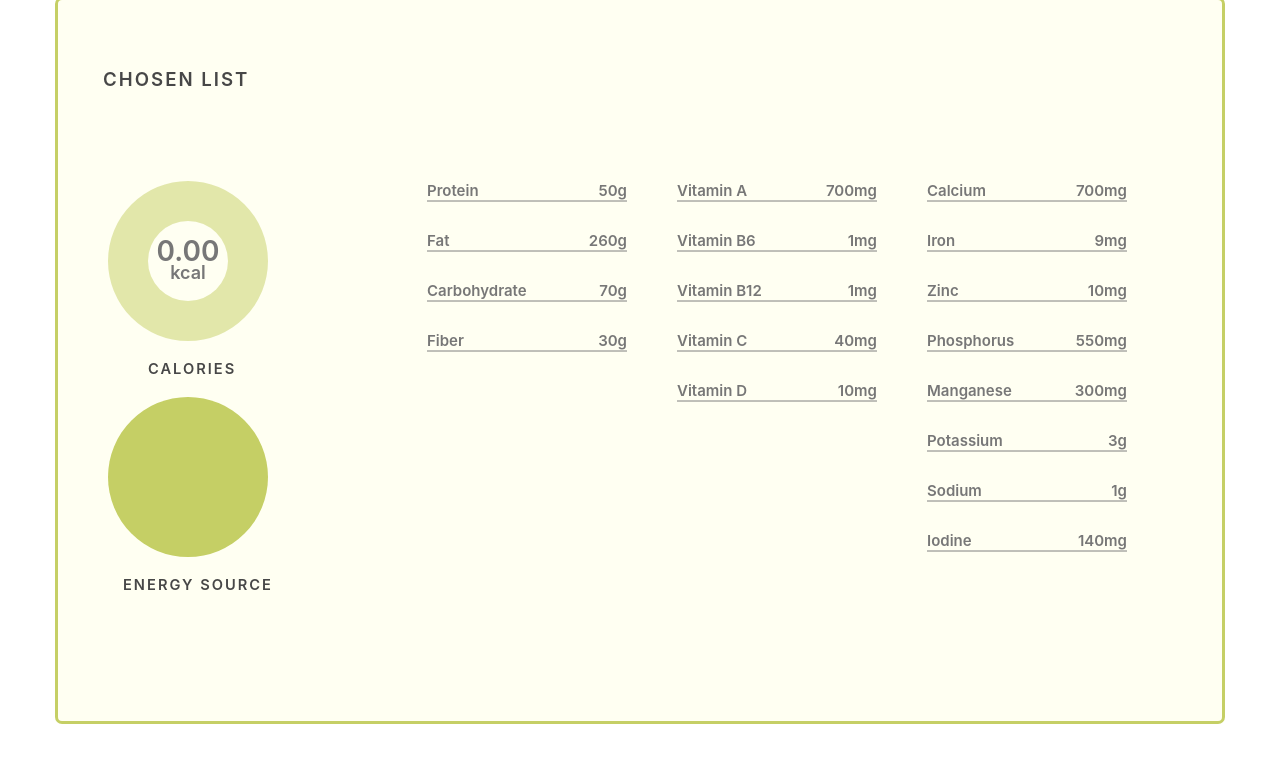
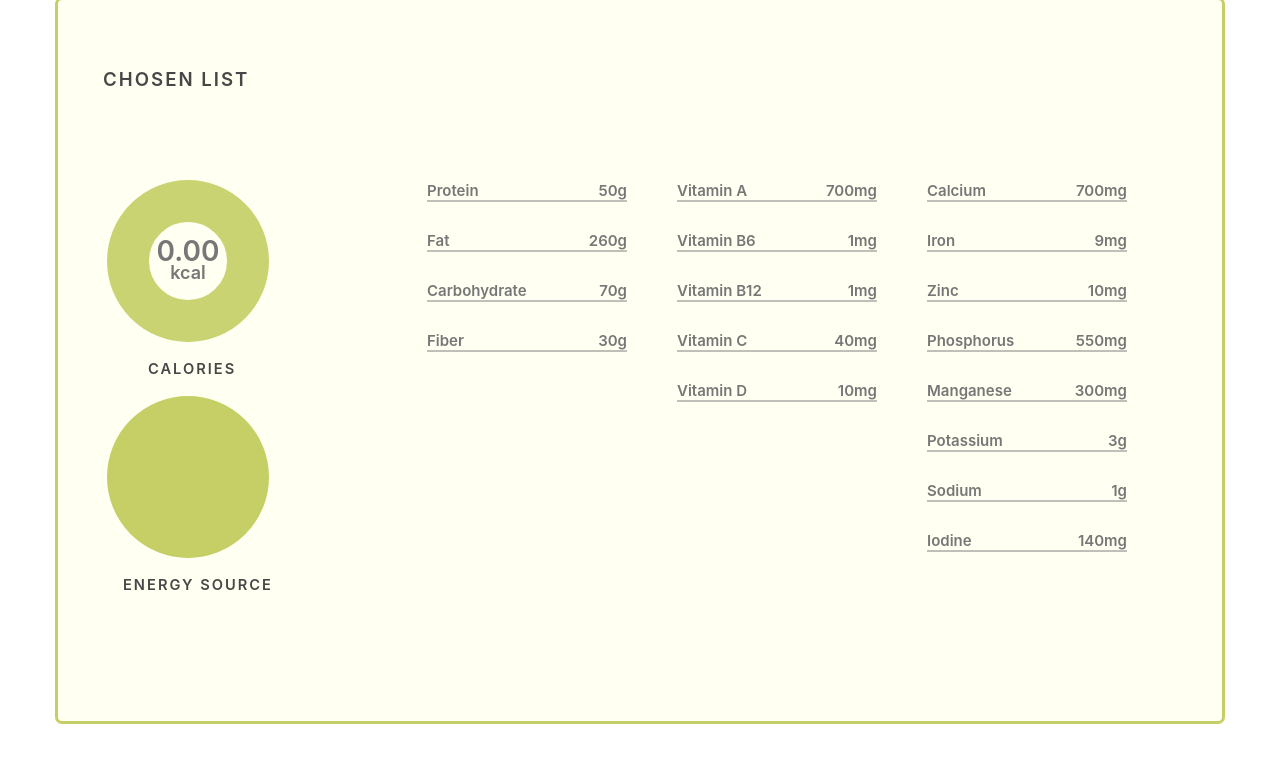
Before and after one commit to chameleonTK/know-your-food, a plain HTML site: page index.html in a window 1280 px wide. Shown: the part 1997-2771 px from the top of the page. Drawn offline with nearby package versions, Linux system fonts and the light colour scheme.

Commit message:
change color

```diff
--- a/DesignApp.js
+++ b/DesignApp.js
@@ -18,7 +18,7 @@ DesignApp.prototype.visualize = function(data, options) {
         return data.map((d) => {
             return {
                 value: (d.protein*4 + d.carbohydrate*4 + d.fat*9)/1000.0,
-                name: data.name,
+                name: d.name,
                 color: d.color
             }
         });
@@ -34,7 +34,7 @@ DesignApp.prototype.visualize = function(data, options) {
         });
     }
 
-    var caloriesChart = new PieChart("#chart-calories", null, {innerRadius: 40, innerText:true, opacity:0.5})
+    var caloriesChart = new PieChart("#chart-calories", null, {innerRadius: 40, innerText:true, opacity:0.9})
     var proportionChart = new PieChart("#chart-proportion", null, {})
 
     options["opacity"] = 0.9;
@@ -68,9 +68,9 @@ DesignApp.prototype.visualize = function(data, options) {
     });
 
     PubSub.subscribe('del-detail', function(msg, delIndex) {
-        if (_data.length <=1) {
-            return;
-        }
+        // if (_data.length <=1) {
+        //     return;
+        // }
 
         $("#"+delIndex).remove();
 
@@ -83,9 +83,24 @@ DesignApp.prototype.visualize = function(data, options) {
         }).filter(d => d!=null);
 
         _data = newdata;
-        caloriesChart.draw(getCalcories(_data), _.sum)
-        proportionChart.draw(getProportion(_data))
-        nutrientsChart.draw(_data)
+        if (_data.length == 0) {
+            caloriesChart.draw([{
+                value: 1,
+                name: "",
+                color: "#c5cf65"
+            }], () => 0)
+            proportionChart.draw([{
+                value: 1,
+                name: "",
+                color: "#c5cf65"
+            }], () => 0)
+            nutrientsChart.draw([])
+        } else {
+            caloriesChart.draw(getCalcories(_data), _.sum)
+            proportionChart.draw(getProportion(_data))
+            nutrientsChart.draw(_data)
+        }
+
 
     });
 
--- a/PieChart.js
+++ b/PieChart.js
@@ -41,9 +41,12 @@ var PieChart = function(domSelection, data, options) {
             .attr("class", "pie-path")
             .attr("d", _arc)
             .attr("fill", (d, i) => {
-                console.log(d)
                 return d.data.value.color
             }).style("opacity", options.opacity)
+            .attr('stroke', (d, i) => {
+                return d.data.value.color
+            })
+            .attr('stroke-width', 2);
 
 
         if (options.innerText) {
@@ -61,8 +64,8 @@ var PieChart = function(domSelection, data, options) {
             .attr("dy", "1em")
             .text("kcal")
             .style("font-size", "18px");
+
         } else {
-
             vm.svg
             .selectAll(".arc-text-text")
             .data(_pieData)
@@ -83,6 +86,8 @@ var PieChart = function(domSelection, data, options) {
             })
             .style("fill", "#000");
         }
+
+        //TODO; tooltip for pie chart
     }
 
     vm.draw = draw;
--- a/TernaryPlot.js
+++ b/TernaryPlot.js
@@ -335,7 +335,7 @@ var TernaryPlot = function (domSelection, data, options) {
             .attr("dx", 0)
             .attr("dy", 0)
             .text((d) => _.capitalize(d.name))
-            .style("font-size", "10px")
+            .style("font-size", "15px")
             .attr("class", "tootip")
             .style("fill", "#343838")
             .style('display', "none")
@@ -432,9 +432,9 @@ var TernaryPlot = function (domSelection, data, options) {
             .style("text-anchor", "middle")
             .text((n, i) => {
                 // console.log(n, nutr_names[n.data])
-                if (n.value < 5) {
-                    return "";
-                }
+                // if (n.value < 5) {
+                //     return "";
+                // }
                 return nutr_names[n.data];
             })
             .style("fill", "#fff");
@@ -449,8 +449,8 @@ var TernaryPlot = function (domSelection, data, options) {
             //     .attr('y1', (n, i) => 0)
             //     .attr('x2', (n, i) => _x[i](d[n]) * Math.cos(_phi + Math.PI * 2 * i / _nutri.length))
             //     .attr('y2', (n, i) => _x[i](d[n]) * Math.sin(_phi + Math.PI * 2 * i / _nutri.length))
-            //     .attr('stroke', "#474747")
-            //     .attr('stroke-width', 2);
+                // .attr('stroke', "#474747")
+                // .attr('stroke-width', 2);
 
             // _g.selectAll("circle")
             //     .data(_nutri)
--- a/index.html
+++ b/index.html
@@ -242,24 +242,24 @@
 
         var conf = {
             color: {
-                protein: "#e19d29",
-                carbohydrate: "#00838f",
-                fat: "#dd5f32",
-                fiber: "#0097a7",
-                vitamin_A: "#4fc3f7",
-                vitamin_B6: "#1565c0",
-                vitamin_B12: "#7f9eb2",
-                vitamin_C: "#008c9e",
-                vitamin_D: "#343838",
+                protein: "#CF6064",
+                carbohydrate: "#E78C6A",
+                fat: "#E8C666",
+                fiber: "#63BD8A",
+                vitamin_A: "#594F4F",
+                vitamin_B6: "#547980",
+                vitamin_B12: "#45ADA8",
+                vitamin_C: "#9DE0AD",
+                vitamin_D: "#E5FCC2",
 
-                calcium: "#a8dba8",
-                iron: "#79bd9a",
-                zinc: "#3b8686",
-                phosphorus: "#aed581",
-                magnesium: "#8bc34a",
-                potassium: "#689f38",
-                sodium: "#388e3c",
-                iodine: "#1b5e20",
+                calcium: "#B35989",
+                iron: "#BDAF88",
+                zinc: "#D3C2E8",
+                phosphorus: "#4B4461",
+                magnesium: "#180E36",
+                potassium: "#B39FFE",
+                sodium: "#8C449E",
+                iodine: "#650539",
             }
         }
         $(function () {
```
